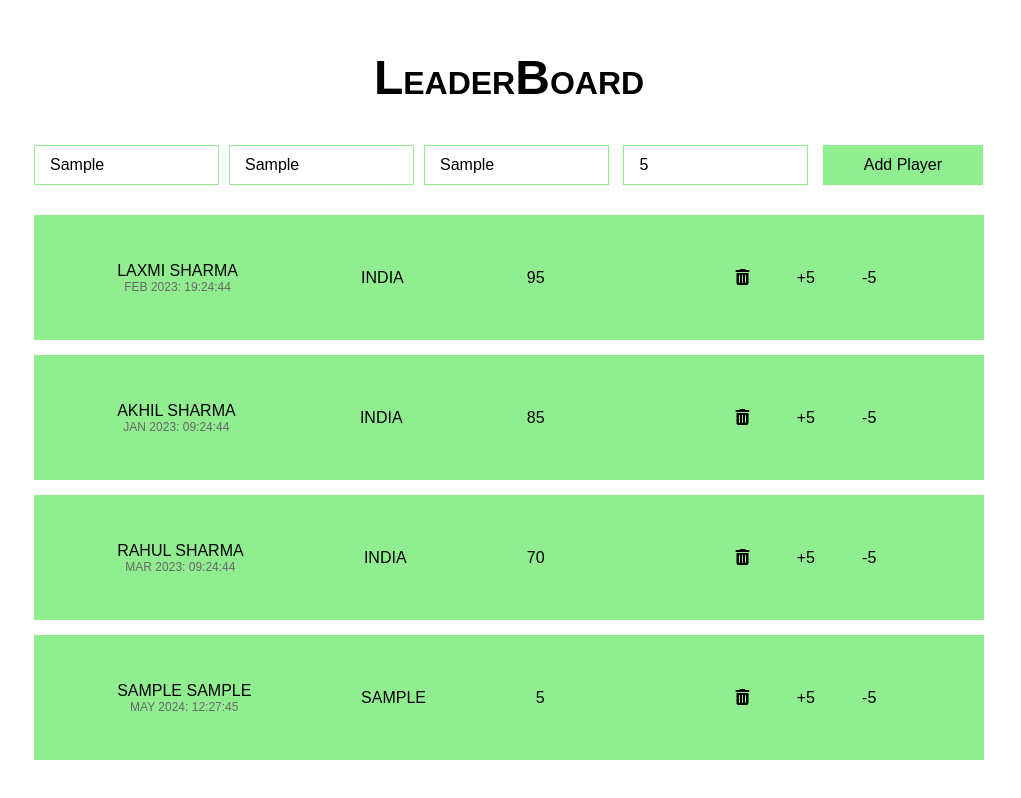
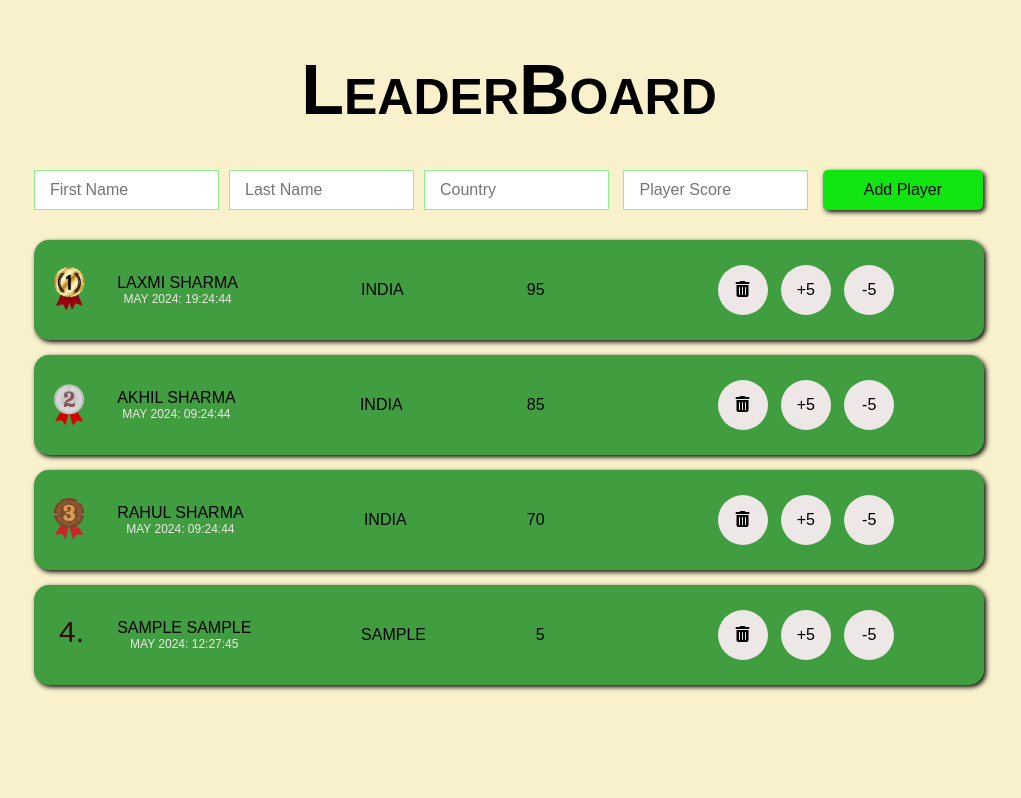
Before and after one commit to varunarora137/js_assignments, a plain HTML site: page leaderboard/index.html in a window 1280 px wide. Both pictures are taken after typing "Sample", "Sample", "Sample", "5" into the empty fields and a click on the input "Add Player". Shown: the whole page, without its empty margins (131-1152 px from the left). Drawn offline with Linux system fonts and the light colour scheme.

Commit message:
modified leaderboard

```diff
--- a/leaderboard/index.html
+++ b/leaderboard/index.html
@@ -43,10 +43,11 @@
       <div class="leaderboard-container">
         <div class="required">All fields are required</div>
         <div class="leaderboard-data">
+          <div class="rank-img-gold rank"></div>
           <div class="data1">
             <div>
               <p>LAXMI SHARMA</p>
-              <span class="time">FEB 2023: 19:24:44</span>
+              <span class="time">MAY 2024: 19:24:44</span>
             </div>
             <p>INDIA</p>
             <p class="scr">95</p>
@@ -60,10 +61,11 @@
           </div>
         </div>
         <div class="leaderboard-data">
+          <div class="rank-img-silver rank"></div>
           <div class="data1">
             <div>
               <p>AKHIL SHARMA</p>
-              <span class="time">JAN 2023: 09:24:44</span>
+              <span class="time">MAY 2024: 09:24:44</span>
             </div>
             <p>INDIA</p>
             <p class="scr">85</p>
@@ -77,10 +79,11 @@
           </div>
         </div>
         <div class="leaderboard-data">
+          <div class="rank-img-bronze rank"></div>
           <div class="data1">
             <div>
               <p>RAHUL SHARMA</p>
-              <span class="time">MAR 2023: 09:24:44</span>
+              <span class="time">MAY 2024: 09:24:44</span>
             </div>
             <p>INDIA</p>
             <p class="scr">70</p>
--- a/leaderboard/index.js
+++ b/leaderboard/index.js
@@ -7,16 +7,22 @@ const required = document.querySelector(".required");
 const plus = document.querySelectorAll(".plus");
 const minus = document.querySelectorAll(".minus");
 const del = document.querySelectorAll(".del");
+let ct = 0;
+
+setTimeout(
+  () => (document.querySelector("h1").style.visibility = "visible"),
+  500
+);
 
 activateBtns();
 
 form.addEventListener("submit", (e) => {
   e.preventDefault();
 
-  const first_name = document.querySelector(".first-name").value;
-  const last_name = document.querySelector(".last-name").value;
-  const country = document.querySelector(".country").value;
-  const score = document.querySelector(".score").value;
+  let first_name = document.querySelector(".first-name").value;
+  let last_name = document.querySelector(".last-name").value;
+  let country = document.querySelector(".country").value;
+  let score = document.querySelector(".score").value;
   const date = new Date();
 
   if (first_name === "" || last_name === "" || country === "" || score === "")
@@ -25,7 +31,10 @@ form.addEventListener("submit", (e) => {
   required.style.display = "none";
   const new_div = document.createElement("div");
   new_div.classList.add("leaderboard-data");
-  new_div.innerHTML = `<div class="data1">
+  if (ct % 2 === 0) new_div.classList.add("animation-left");
+  else new_div.classList.add("animation-right");
+  new_div.innerHTML = `<div class="rank"></div>
+          <div class="data1">
             <div>
               <p>${first_name} ${last_name}</p>
               <span class="time">${generateDateAndTime()}</span>
@@ -39,8 +48,18 @@ form.addEventListener("submit", (e) => {
             <div class="circle-div minus">-5</div>
           </div>`;
   leadearboard_container.append(new_div);
+
+  document.querySelector(".first-name").value = "";
+  document.querySelector(".last-name").value = "";
+  document.querySelector(".country").value = "";
+  document.querySelector(".score").value = "";
+
+  setTimeout(() => {
+    new_div.classList.remove("animation-left", "animation-right");
+  }, 300);
   sortContainer();
   activateBtns();
+  ct++;
 });
 
 function activateBtns() {
@@ -74,11 +93,26 @@ function sortContainer() {
   let arrElements = [];
   leaderboard_data.forEach((el) => arrElements.push(el));
   let sortedData = arrElements.slice().sort((a, b) => {
-    const num1 = a.children[0].children[2].textContent;
-    const num2 = b.children[0].children[2].textContent;
+    const num1 = a.children[1].children[2].textContent;
+    const num2 = b.children[1].children[2].textContent;
     return num2 - num1;
   });
-  sortedData.forEach((el) => leadearboard_container.append(el));
+  sortedData.forEach((el, index) => {
+    el.children[0].classList.remove(
+      "rank-img-gold",
+      "rank-img-silver",
+      "rank-img-bronze",
+      "rank-text"
+    );
+    if (index === 0) el.children[0].classList.add("rank-img-gold");
+    else if (index === 1) el.children[0].classList.add("rank-img-silver");
+    else if (index === 2) el.children[0].classList.add("rank-img-bronze");
+    else {
+      el.children[0].classList.add("rank-text");
+      el.children[0].innerText = `${index + 1}.`;
+    }
+    leadearboard_container.append(el);
+  });
 }
 
 function generateDateAndTime() {
--- a/leaderboard/style.css
+++ b/leaderboard/style.css
@@ -5,6 +5,7 @@
 }
 body {
   font-family: sans-serif;
+  background-color: #f9f1cc;
 }
 .container {
   width: 950px;
@@ -16,12 +17,17 @@ h1 {
   text-align: center;
   margin-bottom: 40px;
   font-weight: 600;
+  font-size: 50px;
+  /* transition: 0.1s linear; */
+  animation: bounce 1s ease-out;
+  animation-delay: 0.3s;
+  visibility: hidden;
 }
 h1 .h1-first {
-  font-size: 48px;
+  font-size: 70px;
 }
 h1 .h1-second {
-  font-size: 48px;
+  font-size: 70px;
 }
 form {
   width: 100%;
@@ -41,25 +47,76 @@ input[type="number"]:focus {
   border: none;
 }
 input[type="submit"] {
-  background-color: #90ee90;
+  background-color: #10e510;
+  box-shadow: 2px 2px 5px black;
   width: 160px;
   height: 40px;
   border: none;
   outline: none;
   font-size: 16px;
+  border-radius: 5px;
   cursor: pointer;
+  transform: all 0.2s ease-in-out;
+}
+input[type="submit"]:hover {
+  transform: translateY(-3px);
+}
+input[type="submit"]:active {
+  transform: scale(0.97);
 }
 .leaderboard-container {
   margin-top: 30px;
 }
 .leaderboard-data {
-  height: 125px;
+  height: 100px;
   width: 100%;
-  background-color: #90ee90;
+  background-color: #409d40;
   text-transform: uppercase;
   display: flex;
   justify-content: space-around;
   margin-bottom: 15px;
+  border-radius: 15px;
+  box-shadow: 2px 2px 5px black;
+  position: relative;
+}
+.rank-text {
+  top: 30%;
+  left: 25px;
+  font-size: 30px;
+  color: rgb(56, 7, 7);
+}
+.rank {
+  position: absolute;
+}
+.rank-img-gold {
+  background: url("./imgs/1st.png");
+  background-size: cover;
+  background-position: center;
+  background-repeat: no-repeat;
+  height: 50px;
+  width: 50px;
+  top: 25%;
+  left: 10px;
+}
+.rank-img-silver {
+  background: url("./imgs/2nd.png");
+  background-size: cover;
+  background-position: center;
+  background-repeat: no-repeat;
+  height: 50px;
+  width: 50px;
+  top: 25%;
+  left: 10px;
+}
+.rank-img-bronze {
+  background: url("./imgs/3rd.png");
+  background-size: contain;
+  background-position: center;
+  background-repeat: no-repeat;
+  height: 50px;
+  width: 30px;
+  top: 25%;
+  left: 20px;
 }
 .data1 {
   width: 45%;
@@ -75,15 +132,21 @@ input[type="submit"] {
 }
 .time {
   font-size: 12px;
-  color: #686868;
+  color: #eee7e7;
 }
 .circle-div {
   height: 50px;
   width: 50px;
   border-radius: 50%;
+  background-color: #eee7e7;
   text-align: center;
   padding-top: 16px;
   cursor: pointer;
+  transition: 0.2s linear;
+}
+.circle-div:hover {
+  background-color: black;
+  color: #eee7e7;
 }
 .required {
   width: 100%;
@@ -99,3 +162,42 @@ input[type="submit"] {
   align-items: center;
   flex-direction: column;
 }
+@keyframes bounce {
+  0%,
+  20%,
+  50%,
+  80% {
+    transform: translateY(50px);
+  }
+  100% {
+    transform: translateY(0);
+  }
+  40% {
+    transform: translateY(-100px);
+  }
+  60% {
+    transform: translateY(-50px);
+  }
+}
+.animation-left {
+  animation: fromleft 0.3s linear;
+}
+@keyframes fromleft {
+  0% {
+    transform: translateX(-600px);
+  }
+  100% {
+    transform: translateX(0px);
+  }
+}
+.animation-right {
+  animation: fromright 0.3s linear;
+}
+@keyframes fromright {
+  0% {
+    transform: translateX(600px);
+  }
+  100% {
+    transform: translateX(0px);
+  }
+}
```
Also changed, not shown: leaderboard/imgs/1st.png (added), leaderboard/imgs/2nd.png (added), leaderboard/imgs/3rd.png (added).
